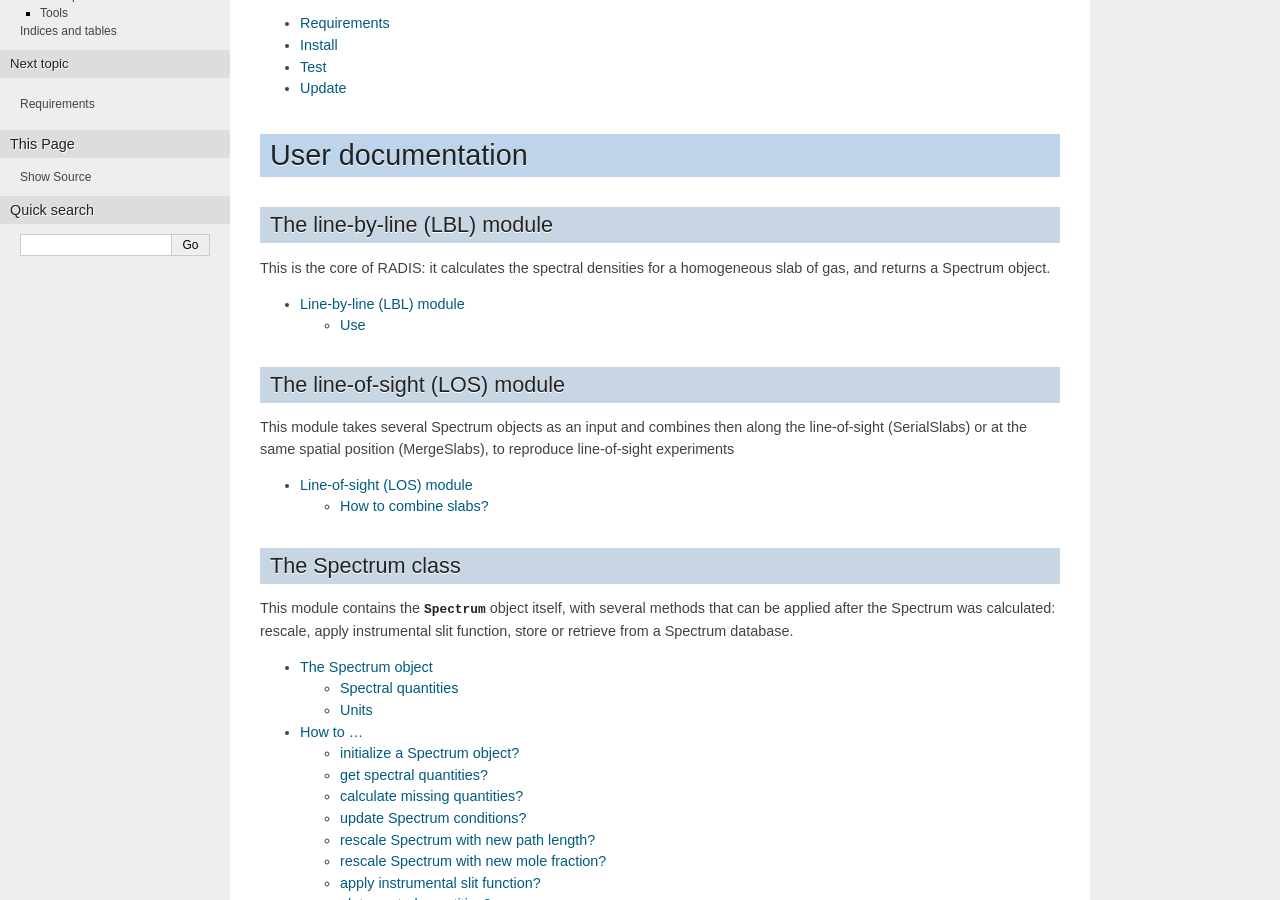
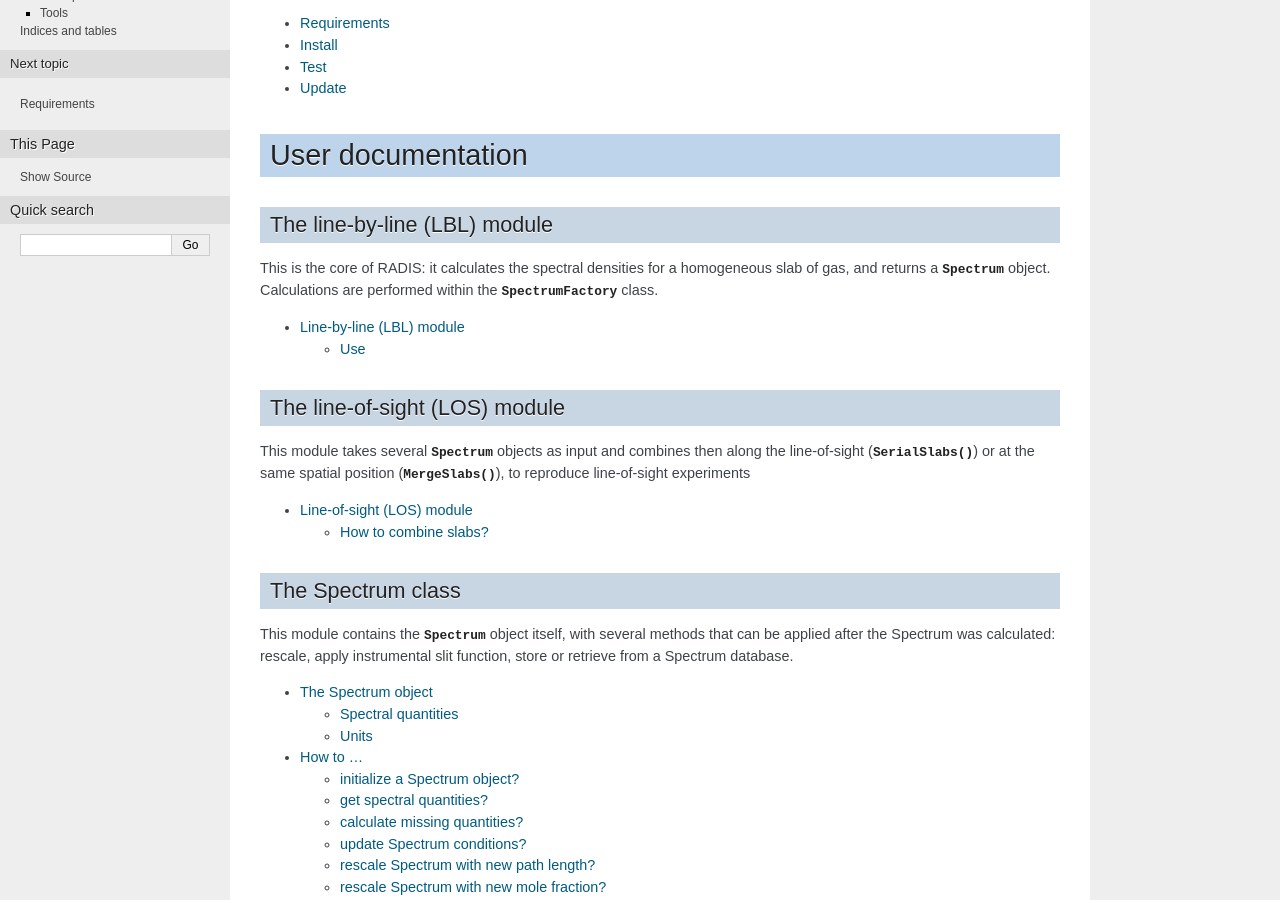
Before and after one commit to radis/radis, a Sphinx documentation site: the page built from docs/index.rst, in a window 1280 px wide and 900 px high, scrolled down 459 px. Built offline with Sphinx 7.4.7, drawn with Linux system fonts in a browser that asks for light colours.

Commit message:
update documentation

```diff
--- a/docs/index.rst
+++ b/docs/index.rst
@@ -47,7 +47,8 @@ The line-by-line (LBL) module
 -----------------------------
 
 This is the core of RADIS: it calculates the spectral densities for a homogeneous
-slab of gas, and returns a Spectrum object.
+slab of gas, and returns a :class:`~radis.spectrum.spectrum.Spectrum` object. Calculations
+are performed within the :class:`~radis.lbl.factory.SpectrumFactory` class.
 
 .. toctree::
    :maxdepth: 2
@@ -58,9 +59,10 @@ slab of gas, and returns a Spectrum object.
 The line-of-sight (LOS) module
 ------------------------------
 
-This module takes several Spectrum objects as an input and combines then along the
-line-of-sight (SerialSlabs) or at the same spatial position (MergeSlabs), to
-reproduce line-of-sight experiments
+This module takes several :class:`~radis.spectrum.spectrum.Spectrum` objects
+as input and combines then along the line-of-sight (:func:`~radis.los.slabs.SerialSlabs`)
+or at the same spatial position (:func:`~radis.los.slabs.MergeSlabs`), to reproduce
+line-of-sight experiments
 
 .. toctree::
    :maxdepth: 2
--- a/docs/spectrum/spectrum.rst
+++ b/docs/spectrum/spectrum.rst
@@ -31,7 +31,7 @@ to work properly it is recommended to follow the naming conventions below:
 Variables convoluted with an instrumental slit function:
 
 - **radiance**: spectral radiance after self-absorption (typically in mW/cm2/sr/nm)
-- **transmittance**`: spectral transmittance (0-1)
+- **transmittance**: spectral transmittance (0-1)
 - **emissivity**: spectral emissivity (0-1)
 
 Variables not convoluted:
```
